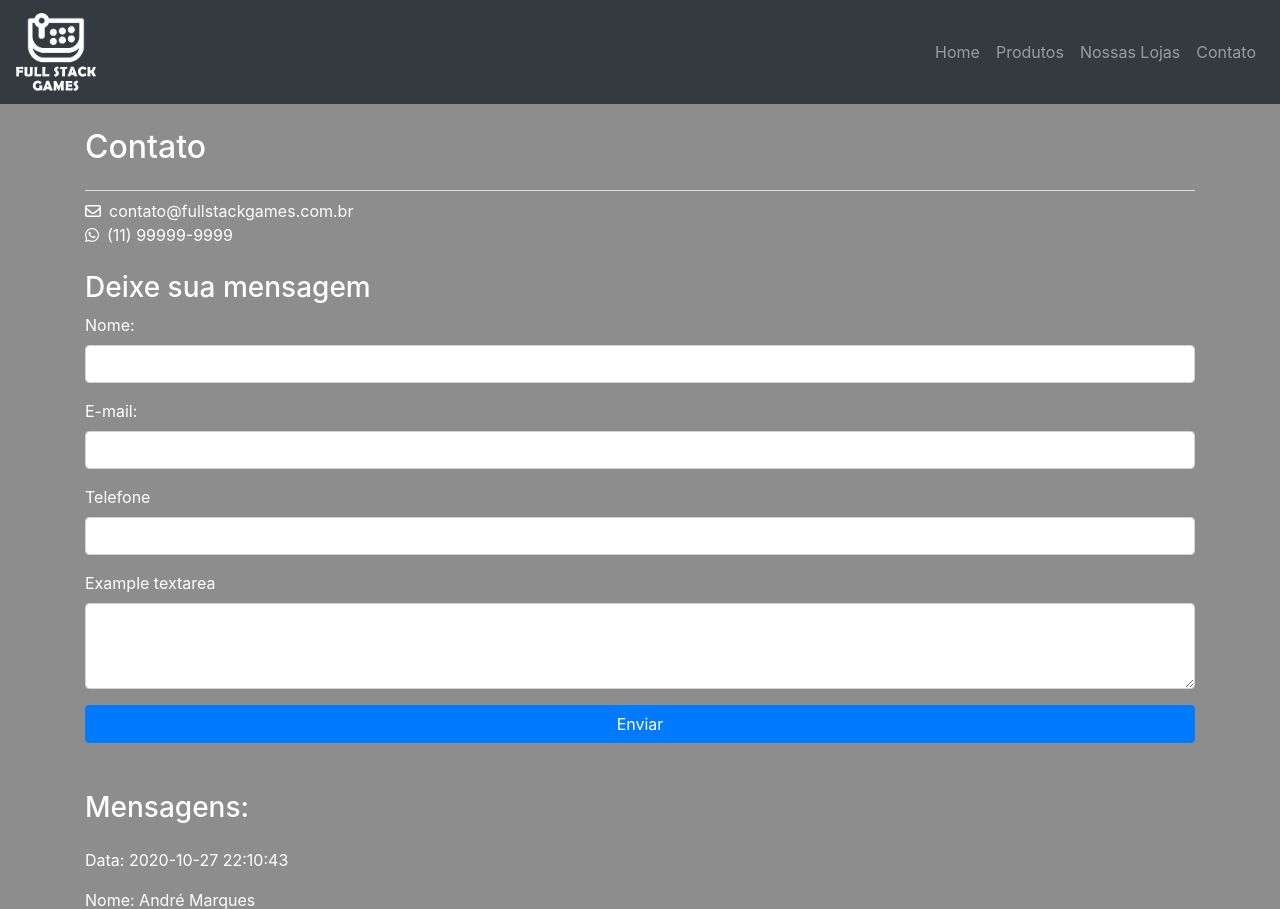
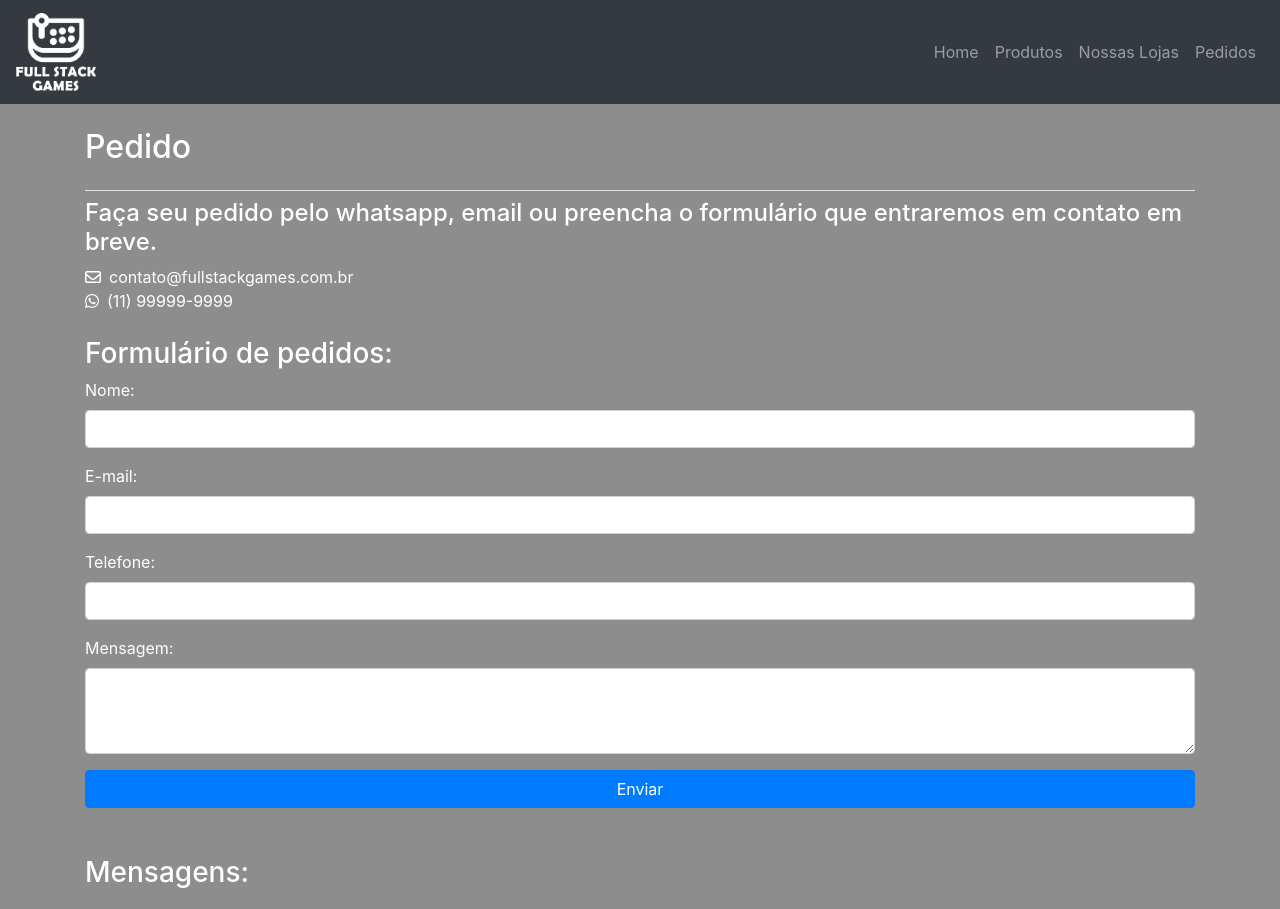
Before and after one commit to andrem91/FullStackGamesv4, a PHP site: page /Contato.php in a window 1280 px wide. Shown: the top 909 px of the page. Run offline with PHP 8.4, Linux system fonts and the light colour scheme; data comes from the database, SQL or seed files in the repository; some libraries are stand-ins or nearby versions.

Commit message:
Atualização da versão final

```diff
--- a/Contato.php
+++ b/Contato.php
@@ -31,8 +31,9 @@
         ?>
         <!-- /Fim do cabecalho -->
         <main class="container">
-            <h2 class="border-bottom py-4">Contato</h2>
+            <h2 class="border-bottom py-4">Pedido</h2>
             <div class="mb-4">
+                <h4>Faça seu pedido pelo whatsapp, email ou preencha o formulário que entraremos em contato em breve.</h4>
                 <div>
                     <a class="text-white" href="mailto:contato@fullstackgames.com.br"><i class="far fa-envelope fa pr-2"></i>contato@fullstackgames.com.br</a>
                 </div>
@@ -41,7 +42,7 @@
                     <a class="text-white" href="tel:11999999999"><i class="fab fa-whatsapp fa pr-2"></i>(11) 99999-9999</a>
                 </div>
             </div>
-            <h3>Deixe sua mensagem</h3>
+            <h3>Formulário de pedidos: </h3>
             <form>
                 <div class="form-group">
                     <label for="nome">Nome:</label>
@@ -52,11 +53,11 @@
                     <input type="email" class="form-control" id="email" name="email">
                 </div>
                 <div class="form-group">
-                    <label for="telefone">Telefone</label>
+                    <label for="telefone">Telefone: </label>
                     <input type="number" class="form-control" id="telefone" name="telefone">
                 </div>
                 <div class="form-group">
-                    <label for="mensagem">Example textarea</label>
+                    <label for="mensagem">Mensagem: </label>
                     <textarea class="form-control" id="mensagem" name="mensagem" rows="3"></textarea>
                 </div>
                 <button type="submit" name="submit" class="btn btn-primary btn-block">Enviar</button>
--- a/html/menu.html
+++ b/html/menu.html
@@ -22,7 +22,7 @@
                     <a href="loja.php" class="nav-link">Nossas Lojas</a>
                   </li>
                   <li class="nav-item">
-                      <a href="Contato.php" class="nav-link">Contato</a>
+                      <a href="Contato.php" class="nav-link">Pedidos</a>
                   </li>
                 </ul>
               </div>
```
